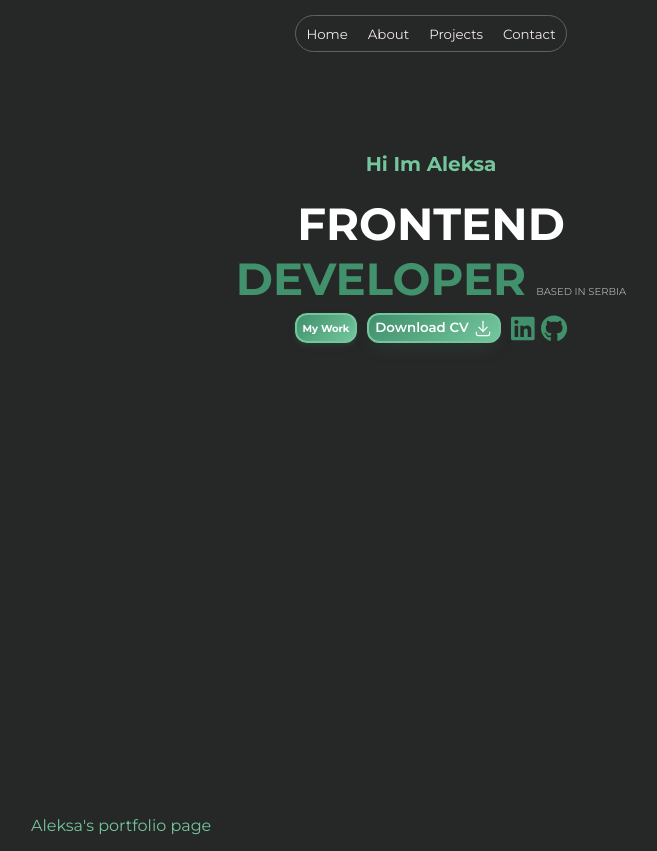
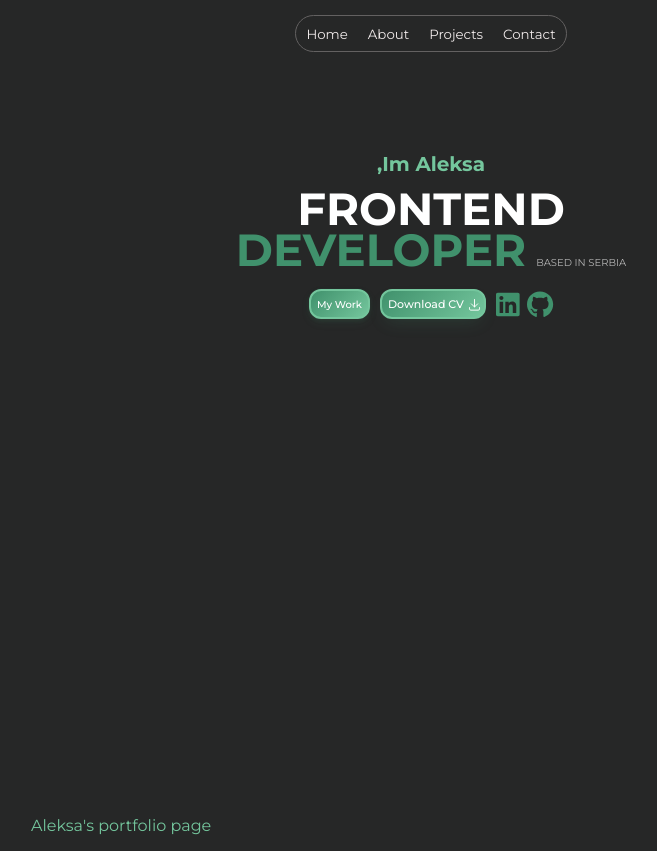
Before and after one commit to aleksa13122/aleksa-s-portfolio, a React (Vite) app: page / in a window 1280 px wide. Shown: the whole page, without its empty margins (209-866 px from the left). Built offline with nearby package versions, Linux system fonts and the light colour scheme.

Commit message:
small changes

```diff
--- a/src/components/Header/Buttons.css
+++ b/src/components/Header/Buttons.css
@@ -6,10 +6,9 @@
   position: relative;
   border: 2px solid #74c69d;
   border-radius: 12px;
-  font-weight: bold;
+  font-weight: 500;
   cursor: pointer;
   color: white;
-  font-family: "Inter", sans-serif;
   isolation: isolate;
   font-size: 10px; /* manji font */
   box-shadow: 0 2px 4px rgba(64, 145, 108, 0.1),
@@ -33,8 +32,10 @@
   display: flex;
   align-items: center;
   gap: 0.3em;
-  font-weight: 600;
+  font-size: 11px;
+  font-weight: 500;
   color: #fff;
+  padding-right: 2px;
   border: 2px solid #74c69d;
   border-radius: 12px;
   box-shadow: 0 0.7em 1.5em -0.5em rgba(64, 145, 108, 0.2);
@@ -43,8 +44,8 @@
   position: relative;
 }
 .button__icon {
-  width: 20px; /* Smanjiš veličinu ikone na 24px */
-  height: 20px; /* Smanjiš visinu ikone na 24px */
+  width: 15px; /* Smanjiš veličinu ikone na 24px */
+  height: 15px; /* Smanjiš visinu ikone na 24px */
 }
 /* Hover efekat za download CV dugme */
 .button:hover {
--- a/src/components/Header/Header.css
+++ b/src/components/Header/Header.css
@@ -6,7 +6,7 @@
   gap: 5px;
 }
 .location {
-  color: rgb(173, 171, 171);
+  color: rgb(180, 180, 180);
   font-size: 10px;
   font-weight: normal;
   justify-content: bottom;
@@ -20,6 +20,7 @@
 .greeting {
   font-size: 20px;
   color: #74c69d;
+  margin-bottom: 5px;
 }
 .job-title {
   font-weight: bold;
@@ -27,6 +28,7 @@
   font-size: 45px;
   align-self: flex-start;
   text-align: center;
+  margin-bottom: 5px;
 }
 
 .header-links-and-buttons {
@@ -41,6 +43,7 @@
   text-align: center;
 }
 .second-row {
+  margin-top: -14px;
   display: flex;
   flex-direction: row;
   align-items: baseline;
@@ -62,6 +65,7 @@
   align-items: center;
   font-size: 18px;
   transition: transform 0.3s ease, box-shadow 0.3s ease;
+  /* border: 1px solid #74c69d; */
 }
 
 .header-links a:hover {
@@ -72,38 +76,3 @@
   transform: scale(0.95); /* Smanjuje veličinu pri kliku */
   filter: brightness(0.8); /* Tamnjenje efekta pri kliku */
 }
-
-/* Btn-contact dugme */
-.btn-contact {
-  line-height: 1;
-  background-color: transparent;
-  cursor: pointer;
-  padding-right: 0.5em;
-  color: #fff;
-  height: 30px;
-  border: 2px solid #74c69d;
-  border-radius: 12px;
-  box-shadow: 0 0.7em 1.5em -0.5em rgba(64, 145, 108, 0.2);
-  transition: transform 0.3s, box-shadow 0.3s;
-  background: linear-gradient(135deg, #40916c 0%, #74c69d 100%);
-  position: relative;
-}
-
-/* Efekat hover za dugme */
-.btn-contact:hover {
-  box-shadow: 0 6px 10px rgba(64, 145, 108, 0.2),
-    0 8px 16px rgba(64, 145, 108, 0.2), 0 -2px 4px rgba(64, 145, 108, 0.1);
-  transform: scale(1.05); /* Efekat povećanja pri hoveru */
-}
-
-/* Efekat pri kliku - smanjenje i nestajanje svetla */
-.btn-contact:active {
-  transform: scale(0.98); /* Smanjenje veličine dugmeta pri kliku */
-  box-shadow: 0 0.5em 1.5em -0.5em rgba(64, 145, 108, 0.2);
-  filter: brightness(0.9); /* Efekat smanjenog svetla pri kliku */
-}
-
-/* Pri hoveru, pozadinsko svetlo postaje vidljivo */
-.btn-contact:hover::after {
-  opacity: 1;
-}
--- a/src/components/Header/HeaderJob.jsx
+++ b/src/components/Header/HeaderJob.jsx
@@ -1,11 +1,29 @@
 import "./Header.css";
 import HeaderLoc from "./HeaderLocation";
+import React from "react";
+import { useState } from "react";
+
+const words = [
+  "Hello",
+  "Здраво",
+  "Hola",
+  "你好",
+  "Bonjour",
+  "Привет",
+  "Γειά σου",
+  "Aloha",
+  "مرحبًا",
+];
 
 export default function HeaderJob() {
+  const [word, setWord] = useState(words[0]);
+
+  function changeWord() {}
+
   return (
     <div className="job-container">
       <div className="job-title">
-        <p className="greeting">Hi Im Aleksa</p>
+        <p className="greeting"> ,Im Aleksa</p>
         FRONTEND <br />
         <div className="second-row">
           <span className="sekundarna">DEVELOPER</span>
```
